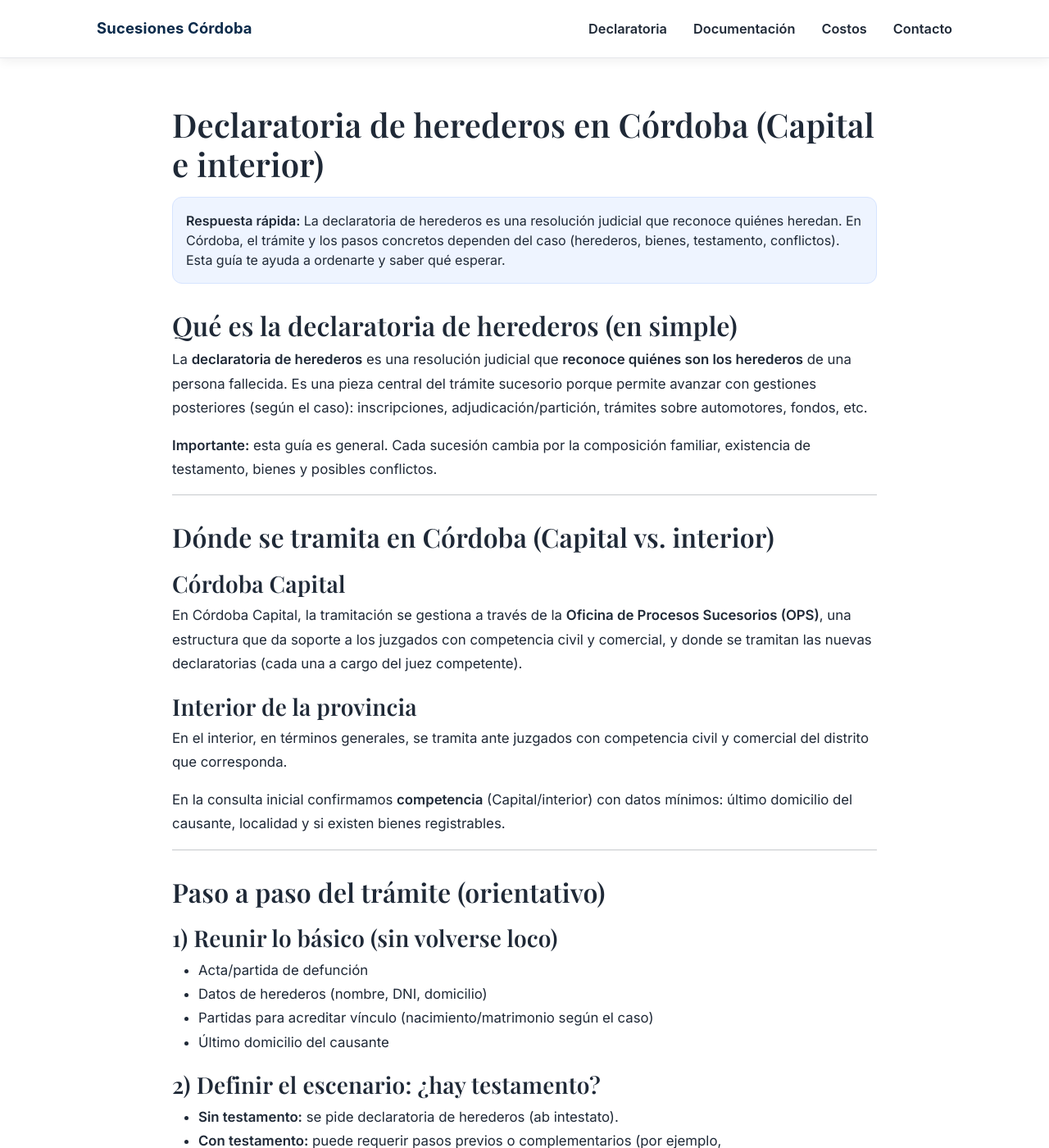
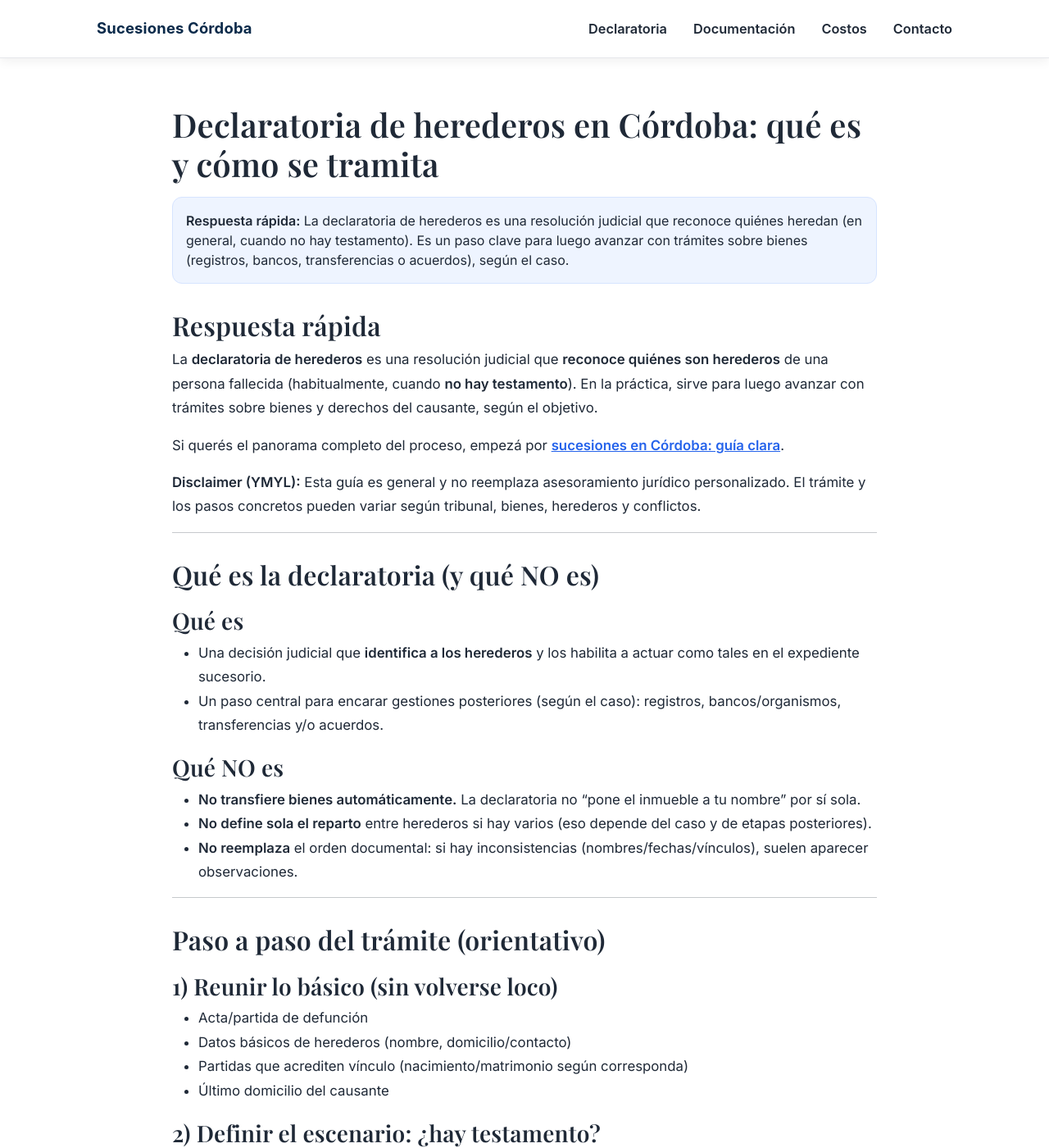
Before and after one commit to Elitedomainsx/sucesionescordoba, a Jekyll site: the page built from declaratoria-de-herederos-cordoba.md, in a window 1280 px wide and 1400 px high. Shown: the whole window at 82% size. Built offline with Jekyll 4.4.1, drawn with Linux system fonts in a browser that asks for light colours; some of the changed text lies outside the part shown.

Commit message:
Update declaratoria-de-herederos-cordoba.md

```diff
--- a/declaratoria-de-herederos-cordoba.md
+++ b/declaratoria-de-herederos-cordoba.md
@@ -1,113 +1,112 @@
 ---
 layout: article
-title: "Declaratoria de herederos en Córdoba"
-h1: "Declaratoria de herederos en Córdoba (Capital e interior)"
-description: "Qué es, cómo se tramita en Córdoba, pasos, documentación, tiempos orientativos y errores comunes. Guía clara + consulta inicial."
-quick: "La declaratoria de herederos es una resolución judicial que reconoce quiénes heredan. En Córdoba, el trámite y los pasos concretos dependen del caso (herederos, bienes, testamento, conflictos). Esta guía te ayuda a ordenarte y saber qué esperar."
+title: "Declaratoria de herederos en Córdoba: requisitos y pasos"
+h1: "Declaratoria de herederos en Córdoba: qué es y cómo se tramita"
+description: "Qué es la declaratoria, cómo se tramita y qué documentación suele pedirse. Diferencias Capital vs interior."
+quick: "La declaratoria de herederos es una resolución judicial que reconoce quiénes heredan (en general, cuando no hay testamento). Es un paso clave para luego avanzar con trámites sobre bienes (registros, bancos, transferencias o acuerdos), según el caso."
 faq:
-  - q: "¿La declaratoria de herederos es lo mismo que “hacer la sucesión”?"
-    a: "No exactamente. La declaratoria **reconoce quiénes son herederos**. Según el objetivo (por ejemplo, inscribir un inmueble, vender un auto, disponer fondos), suele haber **etapas posteriores** dentro del proceso sucesorio."
-  - q: "¿Dónde se inicia en Córdoba Capital?"
-    a: "En **Córdoba Capital**, la tramitación de declaratorias se gestiona a través de la **Oficina de Procesos Sucesorios (OPS)** (y cada causa queda a cargo del juez competente)."
-  - q: "¿Y si el causante vivía en el interior de Córdoba?"
-    a: "En términos generales, en el **interior** se tramita ante juzgados con competencia civil y comercial del distrito que corresponda. La competencia concreta se define principalmente por el **último domicilio del causante** y las reglas aplicables al caso."
+  - q: "¿La declaratoria transfiere automáticamente los bienes?"
+    a: "No. La declaratoria reconoce herederos, pero después suelen venir gestiones sobre bienes (registros, bancos, transferencias, acuerdos/partición), según el caso."
+  - q: "¿Siempre hay que hacer declaratoria?"
+    a: "En general, cuando no hay testamento y se necesita acreditar herederos para actuar sobre bienes o trámites, sí. Si hay testamento, el camino puede cambiar y conviene evaluarlo antes de iniciar."
+  - q: "¿Qué documentación mínima conviene tener a mano?"
+    a: "Como base: acta/partida de defunción, partidas para acreditar vínculo (nacimiento/matrimonio según corresponda), datos de herederos y último domicilio del causante. Si hay bienes, alcanza con datos orientativos (dirección/matrícula si se conoce, dominio de auto, banco) para ordenar el caso."
   - q: "¿Cuánto tarda una declaratoria en Córdoba?"
-    a: "No hay un plazo único. Depende de documentación, observaciones, cantidad de herederos, bienes y del impulso del expediente. Como referencia estadística oficial, un informe del Poder Judicial de Córdoba reporta que una gran proporción se resuelve dentro del primer año y muestra mediana y promedios para el período analizado."
-  - q: "¿Qué documentación tengo que juntar primero?"
-    a: "Como base: **acta/partida de defunción**, **partidas para acreditar vínculo** (nacimiento/matrimonio según corresponda), **DNI** de herederos y datos del **último domicilio** del causante. Si hay bienes, alcanza con datos orientativos (por ejemplo, matrícula/dirección de inmueble o dominio de auto) para empezar a ordenar."
-  - q: "¿Puedo iniciar si todavía no tengo todas las partidas?"
-    a: "Muchas veces sí, pero conviene evaluar el caso porque **inconsistencias o faltantes** suelen generar observaciones y demoras. En la consulta inicial te indico qué falta y cómo pedirlo."
-  - q: "¿Me conviene mandar partidas o DNI por WhatsApp?"
-    a: "Para el **primer contacto**, mejor no. Para evaluar el caso alcanza con datos generales (ciudad, cuántos herederos, si hay testamento, qué bienes). La documentación se comparte después por un canal seguro cuando se coordine."
-  - q: "¿Qué pasa si hay conflicto entre herederos?"
-    a: "Puede complejizar tiempos y pasos (incidentes, oposiciones, medidas para preservar bienes). En esos casos es clave diseñar estrategia y ordenar prueba desde el inicio."
+    a: "No hay un plazo único. Depende del tribunal, documentación, edictos si se ordenan, informes y complejidad del caso. Un caso ordenado suele demorar varios meses; con observaciones o conflicto puede extenderse."
+  - q: "¿Se puede coordinar a distancia si vivo en el interior?"
+    a: "Muchas veces sí, con transparencia sobre pasos presenciales inevitables (firmas/certificaciones o gestiones puntuales), según el caso y el tribunal."
 ---
 
-## Qué es la declaratoria de herederos (en simple)
-La **declaratoria de herederos** es una resolución judicial que **reconoce quiénes son los herederos** de una persona fallecida. Es una pieza central del trámite sucesorio porque permite avanzar con gestiones posteriores (según el caso): inscripciones, adjudicación/partición, trámites sobre automotores, fondos, etc.
+## Respuesta rápida
+La **declaratoria de herederos** es una resolución judicial que **reconoce quiénes son herederos** de una persona fallecida (habitualmente, cuando **no hay testamento**). En la práctica, sirve para luego avanzar con trámites sobre bienes y derechos del causante, según el objetivo.
 
-> **Importante:** esta guía es general. Cada sucesión cambia por la composición familiar, existencia de testamento, bienes y posibles conflictos.
+Si querés el panorama completo del proceso, empezá por **[sucesiones en Córdoba: guía clara](/sucesiones-cordoba/)**.
+
+> **Disclaimer (YMYL):** Esta guía es general y no reemplaza asesoramiento jurídico personalizado. El trámite y los pasos concretos pueden variar según tribunal, bienes, herederos y conflictos.
 
 ---
 
-## Dónde se tramita en Córdoba (Capital vs. interior)
-### Córdoba Capital
-En Córdoba Capital, la tramitación se gestiona a través de la **Oficina de Procesos Sucesorios (OPS)**, una estructura que da soporte a los juzgados con competencia civil y comercial, y donde se tramitan las nuevas declaratorias (cada una a cargo del juez competente).
+## Qué es la declaratoria (y qué NO es)
+### Qué es
+- Una decisión judicial que **identifica a los herederos** y los habilita a actuar como tales en el expediente sucesorio.
+- Un paso central para encarar gestiones posteriores (según el caso): registros, bancos/organismos, transferencias y/o acuerdos.
 
-### Interior de la provincia
-En el interior, en términos generales, se tramita ante juzgados con competencia civil y comercial del distrito que corresponda.
-
-> En la consulta inicial confirmamos **competencia** (Capital/interior) con datos mínimos: último domicilio del causante, localidad y si existen bienes registrables.
+### Qué NO es
+- **No transfiere bienes automáticamente.** La declaratoria no “pone el inmueble a tu nombre” por sí sola.
+- **No define sola el reparto** entre herederos si hay varios (eso depende del caso y de etapas posteriores).
+- **No reemplaza** el orden documental: si hay inconsistencias (nombres/fechas/vínculos), suelen aparecer observaciones.
 
 ---
 
 ## Paso a paso del trámite (orientativo)
 ### 1) Reunir lo básico (sin volverse loco)
 - Acta/partida de defunción
-- Datos de herederos (nombre, DNI, domicilio)
-- Partidas para acreditar vínculo (nacimiento/matrimonio según el caso)
+- Datos básicos de herederos (nombre, domicilio/contacto)
+- Partidas que acrediten vínculo (nacimiento/matrimonio según corresponda)
 - Último domicilio del causante
 
 ### 2) Definir el escenario: ¿hay testamento?
-- **Sin testamento:** se pide declaratoria de herederos (ab intestato).
-- **Con testamento:** puede requerir pasos previos o complementarios (por ejemplo, protocolización/apertura), según el caso.
+- **Sin testamento:** suele pedirse declaratoria (ab intestato).
+- **Con testamento:** puede requerir pasos específicos según el caso (por eso conviene evaluarlo antes).
 
 ### 3) Presentación e inicio del expediente
-Se presenta la solicitud con la documentación disponible. Si hay errores en nombres/fechas o vínculos, conviene corregir pronto para evitar idas y vueltas.
+Se presenta la solicitud con la documentación disponible. Si hay errores en nombres/fechas o dudas de vínculo, conviene detectarlo temprano para evitar idas y vueltas.
 
 ### 4) Publicaciones / edictos (si corresponden)
-En muchos trámites se ordenan publicaciones para dar publicidad al proceso. El “cómo” y “cuándo” puede variar por el caso.
+En muchos trámites se ordenan publicaciones para dar publicidad al proceso. El “cómo” y el “cuándo” depende del caso y del tribunal.
 
-### 5) Identificación de bienes (cuando hay)
-No hace falta tener todo “perfecto” para empezar a ordenar, pero sí conviene identificar:
-- Inmuebles (matrícula/dirección/datos registrales si se tienen)
-- Automotores (dominio/patente)
-- Cuentas / fondos (banco y tipo de producto, sin claves)
+### 5) Resolución: auto de declaratoria
+Cumplidas las etapas, el tribunal dicta la resolución que reconoce a los herederos.
 
-### 6) Resolución: Auto de declaratoria
-El tribunal dicta el auto que reconoce a los herederos.
-
-### 7) Lo que viene después (según tu objetivo)
-Acá es donde muchas personas se sorprenden: según el bien y el objetivo, puede haber gestiones posteriores (inscripciones, adjudicación/partición, tracto, autorizaciones, etc.).
+### 6) Lo que viene después (según tu objetivo)
+Acá es donde muchas personas se sorprenden: si el objetivo es vender, adjudicar o disponer de fondos, suelen venir gestiones posteriores sobre bienes (registros, bancos, etc.), según el caso.
 
 ---
 
-## Checklist de documentación (para ordenarte)
-### Núcleo común (la mayoría de los casos)
-- ☐ Acta/partida de defunción
-- ☐ DNI de herederos (o datos completos)
-- ☐ Partidas que acrediten vínculo (nacimiento/matrimonio, según corresponda)
-- ☐ Último domicilio del causante
+## Documentación mínima (link al checklist)
+La lista exacta puede variar, pero para ordenar el caso sin demoras suele ayudar tener:
 
-### Si hay bienes (orientativo)
-- ☐ Inmueble: matrícula/dirección (si se conoce)
-- ☐ Automotor: dominio
-- ☐ Cuentas/fondos: banco (sin enviar claves ni homebanking)
+- **Acta/partida de defunción**
+- **Partidas** que acrediten vínculo (nacimiento/matrimonio según corresponda)
+- **Datos de herederos** (nombre, domicilio/contacto)
+- **Último domicilio del causante**
+- **Si hay bienes:** datos orientativos (inmueble: dirección/matrícula si se conoce; automotor: dominio; cuentas/fondos: banco, sin claves)
 
-> Si no tenés algo, no pasa nada: en la consulta inicial te digo **qué pedir** y **en qué orden**, para que no gastes tiempo ni plata de más.
+Para ver el checklist completo, ordenado por “prioridades”: **[documentación típica para declaratoria](/documentacion-sucesion-cordoba/)**.
+
+> **Privacidad:** para el primer contacto no hace falta que envíes partidas, DNI ni documentos sensibles. Primero confirmamos qué hace falta y el canal adecuado.
+
+---
+
+## Edictos (mención)
+En muchos expedientes se ordenan edictos/publicaciones para dar publicidad al proceso, lo cual puede impactar en:
+- **tiempos** (suma pasos operativos),
+- **gastos** (por la publicación, si corresponde).
+
+> Cuando esté publicada la guía específica de edictos (qué son, dónde se publican y qué datos se usan), la linkeo acá.
 
 ---
 
 ## Tiempos orientativos (sin promesas)
 No existe un plazo fijo. Los tiempos dependen de:
-- calidad de partidas y coherencia de datos (nombres/fechas),
+- coherencia de datos en partidas (nombres/fechas),
 - cantidad de herederos,
 - existencia de testamento,
-- bienes registrables y trámites posteriores,
+- edictos e informes/oficios que se ordenen,
+- bienes registrables y gestiones posteriores,
 - conflicto u oposiciones,
-- impulso del expediente (responder vistas/observaciones a tiempo).
+- impulso del expediente (responder observaciones a tiempo).
 
-**Referencia estadística oficial (Córdoba):** un informe de gestión del Poder Judicial muestra que, para el período analizado, una gran proporción de declaratorias se resuelven dentro del primer año, e informa valores de mediana y promedio (tomarlo como referencia general, no como promesa para un caso individual).
+Para ver etapas y variables en detalle: **[tiempos orientativos de la declaratoria](/cuanto-tarda-declaratoria-cordoba/)**.
 
 ---
 
-## Costos: cómo pensarlos sin “sustos”
-En una sucesión suelen existir:
-- **gastos del expediente** (tasa/boletas, publicaciones, oficios, informes),
-- **gastos registrales** (si hay inmuebles/automotores/fondos),
-- **honorarios profesionales** (según etapa y complejidad).
+## Córdoba Capital vs interior: qué cambia en la práctica
+Puede variar el circuito según tribunal y sede:
+- **Córdoba Capital:** existe una organización/mesa/oficina específica vinculada a procesos sucesorios (suele mencionarse como **OPS**), sin que eso implique un “plazo” o modalidad garantizada.
+- **Interior:** en términos generales, se tramita ante juzgados con competencia civil/comercial del distrito que corresponda.
 
-📌 Para una explicación más completa (y para no espantar con números sin contexto), mirá: **[Cuánto cuesta una sucesión en Córdoba](/cuanto-cuesta-sucesion-cordoba/)**.
+> **Disclaimer:** Los detalles pueden variar según el tribunal, el tipo de bien y el caso. En la consulta inicial confirmamos competencia y estrategia con datos mínimos.
 
 ---
 
@@ -115,7 +114,7 @@ En una sucesión suelen existir:
 1) **Partidas con errores** (apellidos, nombres, fechas) → generan observaciones.
 2) **Omitir herederos** o situaciones familiares relevantes → después complica y demora.
 3) **No detectar testamento** (o dudar sin verificar) → cambia el camino.
-4) **No planificar la etapa posterior** (inmueble/auto/fondos) → se “termina” la declaratoria pero no se logra el objetivo.
+4) **No planificar la etapa posterior** (inmueble/auto/fondos) → “sale” la declaratoria pero no se logra el objetivo.
 5) **Mandar documentación sensible por canales inseguros** → riesgo innecesario.
 
 ---
@@ -128,25 +127,30 @@ En una sucesión suelen existir:
 
 ---
 
-## ¿Querés que lo evaluemos en tu caso?
-Para una **evaluación inicial orientativa**, alcanza con que me digas (sin mandar papeles):
-- Córdoba Capital o interior (qué localidad)
-- Si hay testamento (sí/no/no sé)
-- Cantidad aproximada de herederos
-- Bienes: inmueble / auto / cuentas / otros
-- Si hay urgencia concreta (venta, alquiler, impuestos, etc.)
+## Preguntas frecuentes + CTA
+### ¿La declaratoria es lo mismo que “hacer la sucesión”?
+No exactamente. La declaratoria reconoce herederos. Según el objetivo, puede haber etapas posteriores dentro del proceso sucesorio.
 
-👉 **Contactame acá:** [Contacto](/contacto/)
+### ¿Puedo iniciar si todavía no tengo todas las partidas?
+Muchas veces sí, pero conviene evaluar porque faltantes o inconsistencias suelen generar observaciones. Para ordenar: **[papeles para iniciar la sucesión](/documentacion-sucesion-cordoba/)**.
+
+### ¿Qué pasa si hay conflicto entre herederos?
+Puede complejizar tiempos y pasos. En esos casos es clave diseñar estrategia desde el inicio.
+
+### ¿Cuánto tarda?
+No hay plazo garantizado. Depende de tribunal, edictos, informes y del caso. Ver variables: **[plazos habituales y qué los cambia](/cuanto-tarda-declaratoria-cordoba/)**.
+
+### ¿Querés que lo evaluemos en tu caso?
+**Consultá tu caso (evaluación inicial).** Si querés, te ayudo a evaluar tu caso y explicarte los próximos pasos con claridad.
+Podés escribirme por WhatsApp o completar el formulario (sin enviar documentación sensible en esta primera etapa).
+
+👉 **[Hablar por WhatsApp]([WHATSAPP_LINK]?text=Hola%2C%20quiero%20consultar%20por%20una%20sucesi%C3%B3n%2Fdeclaratoria%20en%20C%C3%B3rdoba.%20El%20causante%20falleci%C3%B3%20en%20____%20y%20los%20bienes%20principales%20son%20____.%20Somos%20____%20herederos.%20%C2%BFQu%C3%A9%20documentaci%C3%B3n%20b%C3%A1sica%20necesito%20para%20empezar%3F)**
+👉 **[Contacto](/contacto/)**
 
 ---
 
 ## Señales de confianza (completar con tus datos)
 **Abog. [Nombre y Apellido]** – Matrícula: [Nº / Tomo y Folio]
 Atención: Córdoba Capital e interior – modalidad presencial y online.
-Aviso: La información del sitio es general y no reemplaza asesoramiento jurídico personalizado.
-
----
-
-## Fuentes (para transparencia)
-- Informe de gestión del Fuero Civil y Comercial de la Provincia de Córdoba (Poder Judicial de Córdoba): https://www.justiciacordoba.gob.ar/cargawebweb/_News/file.aspx?id=23071
-- Materiales OPS / recomendaciones (Poder Judicial de Córdoba): https://www.justiciacordoba.gob.ar/cargawebweb/_News/file.aspx?id=22743
+Más info: **[Sobre mí](/sobre-mi/)**
+Privacidad: **[política de privacidad](/politica-de-privacidad/)** – Legal: **[Aviso legal](/aviso-legal/)**
```
